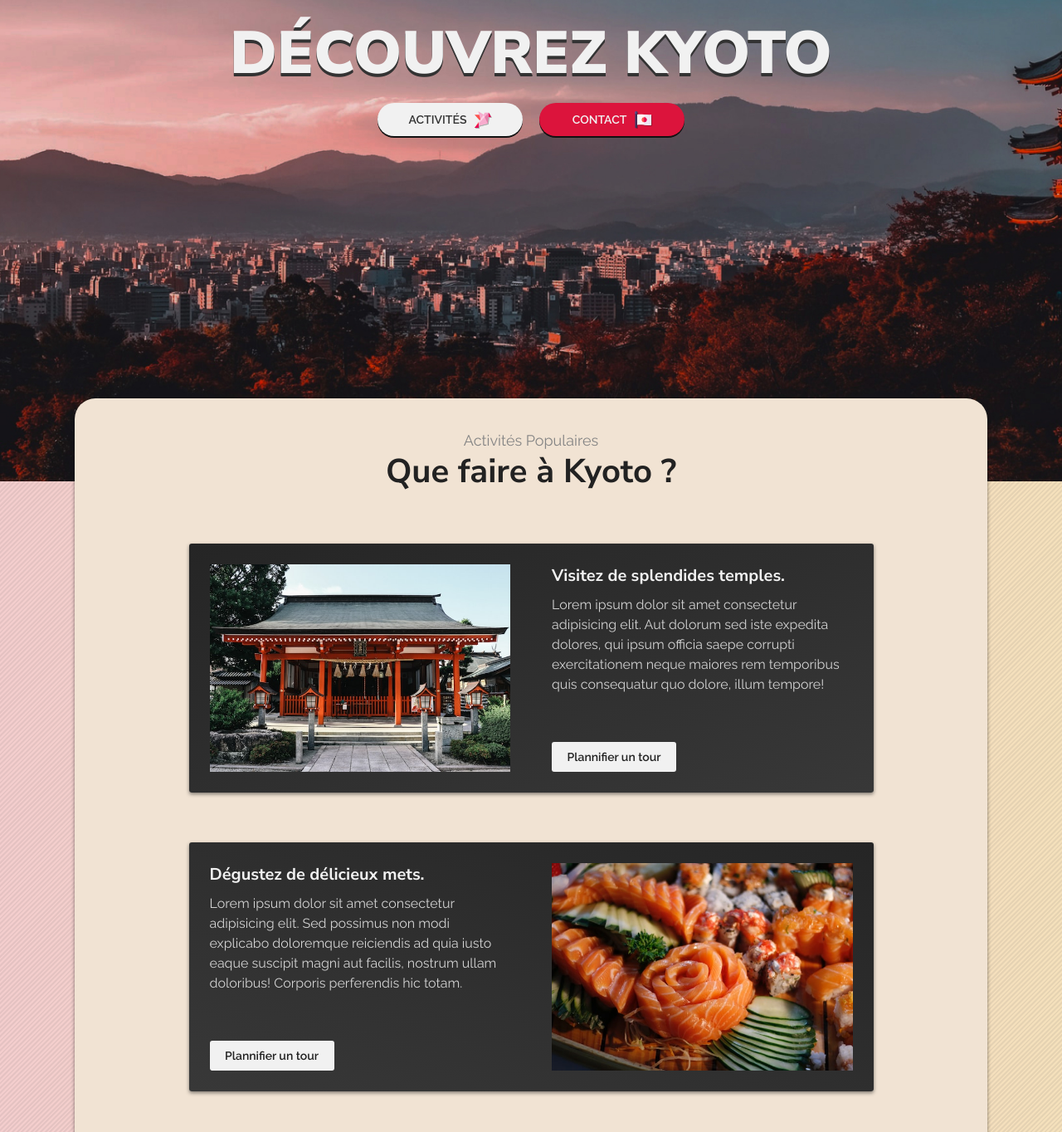
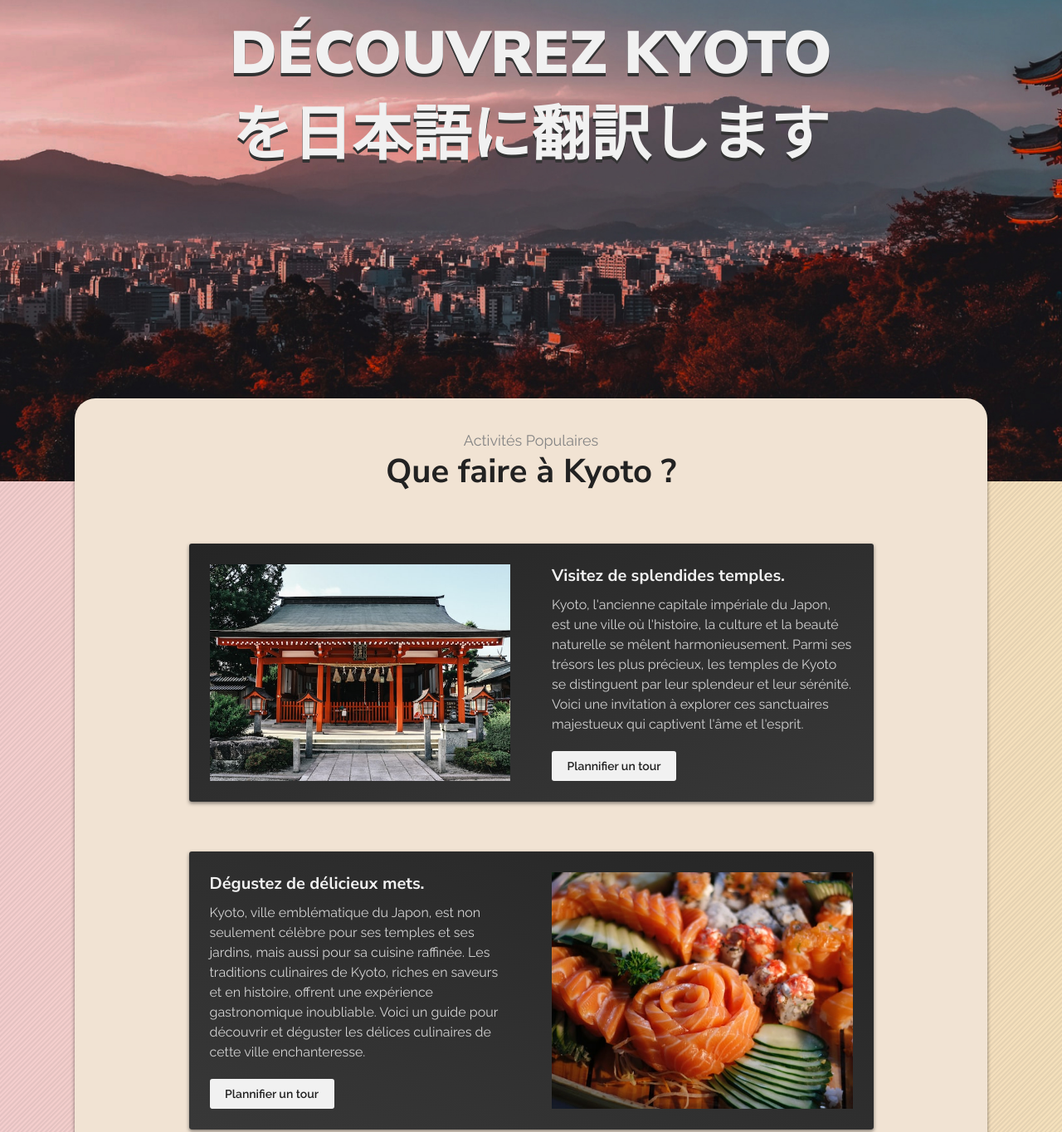
Before and after one commit to NatBoss1609/Site-Kyoto, a plain HTML site: page index.html in a window 1280 px wide. Shown: the part 120-1484 px from the top of the page at 83% size. Drawn offline with Linux system fonts and the light colour scheme.

Commit message:
Modification du texte latin par dfaut avec du français + changements des boutons activités contact par le texte japonais

```diff
--- a/index.html
+++ b/index.html
@@ -21,14 +21,7 @@
         </nav>
         <section class="hero-section">
             <h1 class="main-heading">Découvrez Kyoto</h1>
-            <button class="hero-btn hero-btn-1">
-                <span>Activités</span>
-                <img src="./asset/img/icons-pack/016-origami.svg" alt="">
-            </button>
-            <button class="hero-btn hero-btn-2">
-                <span>Contact</span>
-                <img src="./asset/img/icons-pack/049-japan.svg" alt="">
-            </button>
+            <h2 class="main-heading">を日本語に翻訳します</h2>
         </section>
     </header>
 
@@ -47,7 +40,7 @@
                     <img src="./asset/img/temple-activity.jpg" alt="temples">
                     <div class="activity-description">
                         <h3 class="activity-heading">Visitez de splendides temples.</h3>
-                        <p>Lorem ipsum dolor sit amet consectetur adipisicing elit. Aut dolorum sed iste expedita dolores, qui ipsum officia saepe corrupti exercitationem neque maiores rem temporibus quis consequatur quo dolore, illum tempore!</p>
+                        <p>Kyoto, l'ancienne capitale impériale du Japon, est une ville où l'histoire, la culture et la beauté naturelle se mêlent harmonieusement. Parmi ses trésors les plus précieux, les temples de Kyoto se distinguent par leur splendeur et leur sérénité. Voici une invitation à explorer ces sanctuaires majestueux qui captivent l'âme et l'esprit.</p>
                         <a href="#contact" class="activity-link">Plannifier un tour</a>
                     </div>
                 </div>
@@ -55,7 +48,7 @@
                 <div class="activity-container activity-2">
                     <div class="activity-description">
                         <h3 class="activity-heading">Dégustez de délicieux mets.</h3>
-                        <p>Lorem ipsum dolor sit amet consectetur adipisicing elit. Sed possimus non modi explicabo doloremque reiciendis ad quia iusto eaque suscipit magni aut facilis, nostrum ullam doloribus! Corporis perferendis hic totam.</p>
+                        <p>Kyoto, ville emblématique du Japon, est non seulement célèbre pour ses temples et ses jardins, mais aussi pour sa cuisine raffinée. Les traditions culinaires de Kyoto, riches en saveurs et en histoire, offrent une expérience gastronomique inoubliable. Voici un guide pour découvrir et déguster les délices culinaires de cette ville enchanteresse.</p>
                         <a href="#contact" class="activity-link">Plannifier un tour</a>
                     </div>
                     <img src="./asset/img/asian-food.jpg" alt="nourritures asiatiques">
@@ -65,7 +58,7 @@
                     <img src="./asset/img/japan-life.jpg" alt="rue japonaise">
                     <div class="activity-description">
                         <h3 class="activity-heading">Vivez comme un local.</h3>
-                        <p>Lorem, ipsum dolor sit amet consectetur adipisicing elit. Dignissimos cupiditate voluptatem aperiam! Mollitia nulla saepe vitae architecto quibusdam voluptas velit explicabo libero sed, aperiam facere placeat, beatae ut molestias corrupti!</p>
+                        <p>Kyoto, l'ancienne capitale du Japon, est une ville où le passé et le présent coexistent harmonieusement. Pour découvrir la véritable essence de cette ville magique, il faut aller au-delà des sites touristiques et vivre comme un local. Voici un guide pour vous immerger dans la vie quotidienne des habitants de Kyoto et apprécier la culture locale sous toutes ses facettes.</p>
                         <a href="#contact" class="activity-link">Plannifier un tour</a>
                     </div>
                 </div>
```
